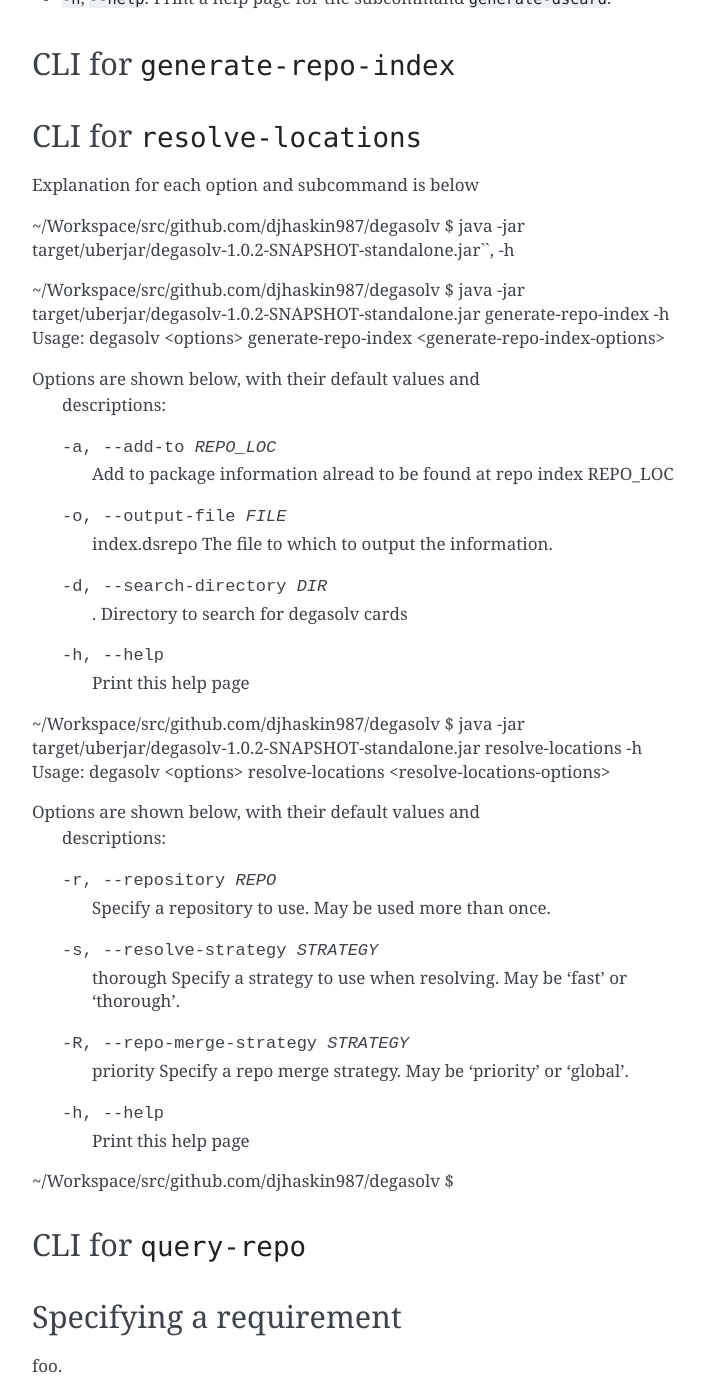
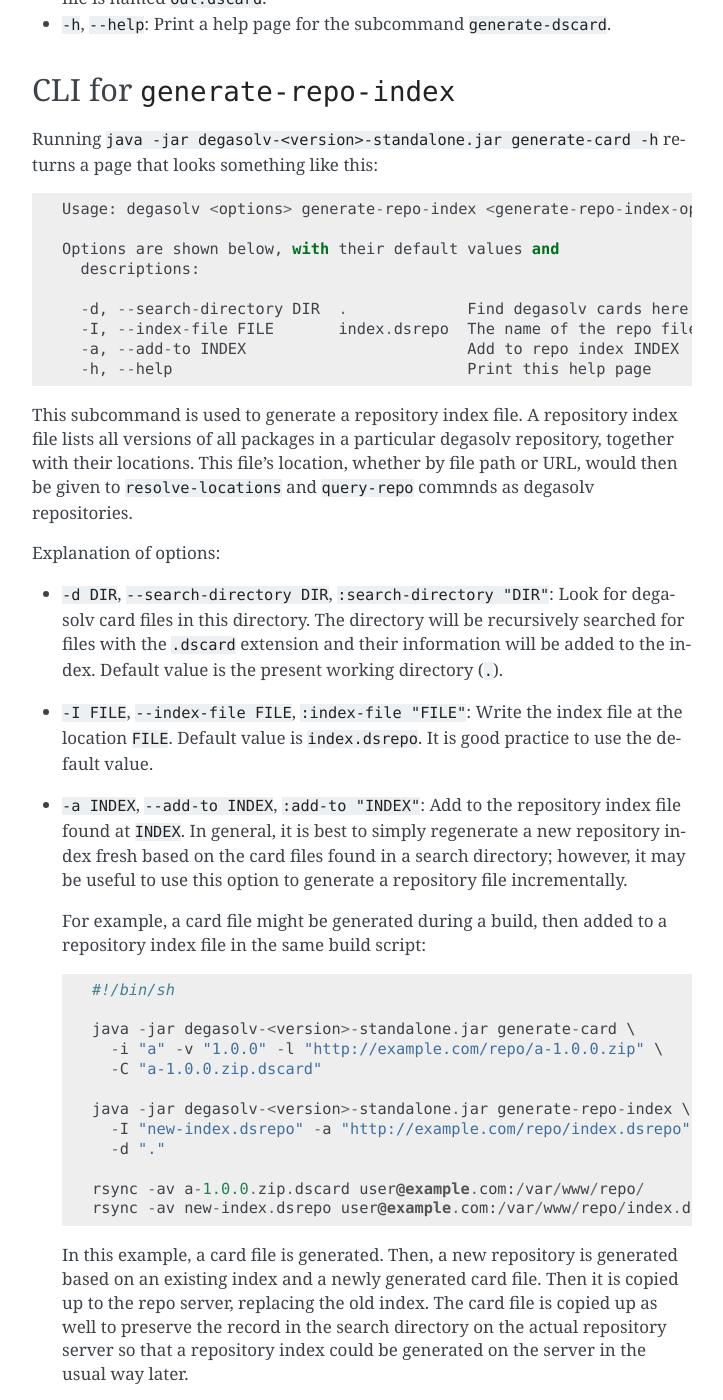
Before and after one commit to djhaskin987/degasolv, a Sphinx documentation site: the page built from docs/command-reference.rst, in a window 1280 px wide and 1400 px high, scrolled down 3169 px. Shown: the whole window, without its empty margins (388-1111 px from the left). Built offline with Sphinx 7.4.7, drawn with Linux system fonts in a browser that asks for light colours; some of the changed text lies outside the part shown.

Commit message:
Get help page under 80 characters

```diff
--- a/docs/command-reference.rst
+++ b/docs/command-reference.rst
@@ -40,26 +40,27 @@
        generate-repo-index --search-directory /some/directory \
        [...]
 
-  You could simply have a configuration file that looks like this::
+  A configuration file that looks like this could be used instead::
 
     ;; filename: config.edn
     {
         :search-directory "/some/directory"
     }
 
-  And use the configuration file like this::
+  With this command::
 
     java -jar degasolv-<version>-standalone.jar \
       --config-file "$PWD/config.edn" \
       generate-repo-index [...]
 
   A few notable exceptions to this rule is the ``--repository`` option
-  of the ``resolve-locations`` command, and the ``--requirement``
-  rule. This is because these option can be specified multiple times,
-  and so their configuration equivalent is named ``:repositories`` and
-  ``:requirements`` respectively, and they show up in the
-  configuration file as a list of strings. So, instead of using this
-  command::
+  of the ``resolve-locations`` and ``query-repo`` commands, and the
+  ``--requirement`` option of the ``generate-card`` and
+  ``resolve-locations`` commands. This is because these options can be
+  specified multiple times, and so their configuration file key
+  equivalents are named ``:repositories`` and ``:requirements``
+  respectively, and they show up in the configuration file as a list
+  of strings. So, instead of using this command::
 
     java -jar degasolv-<version>-standalone.jar \
       resolve-locations \
@@ -69,7 +70,7 @@
       --requirement "b"
       [...]
 
-  You might use this configuration file::
+  This configuration file might be used::
 
     ; filename: config.edn
     {
@@ -107,7 +108,7 @@
     -v, --version true                    Version of the package
     -l, --location true                   URL or filepath of the package
     -r, --requirement REQ                 List req, may be used multiple times
-    -o, --output-file FILE  ./out.dscard  The name of the card file
+    -C, --card-file FILE  ./out.dscard    The name of the card file
     -h, --help                            Print this help page
 
   The following options are required for subcommand `generate-card`:
@@ -144,13 +145,13 @@
   of strings in a configuration file. See :ref:`Specifying a
   requirement` for more information.
 
-- ``-o FILE``, ``--output-file FILE``, ``:output-file "FILE"``:
+- ``-C FILE``, ``--card-file FILE``, ``:card-file "FILE"``:
   Specify the name of the card file to generate. It is best practice
   to name this file after the name of the file referred to by the package's
   location with a ``.dscard`` extension. For example, if I created a card
   using the option ``--location http://example.com/repo/a-1.0.zip``,
-  I would name the output file ``a-1.0.zip.dscard``, as in
-  ``--output-file a-1.0.zip.dscard``. By default, the output file is named
+  I would name the card file ``a-1.0.zip.dscard``, as in
+  ``--card-file a-1.0.zip.dscard``. By default, the card file is named
   ``out.dscard``.
 
 - ``-h``, ``--help``: Print a help page for the subcommand ``generate-dscard``.
@@ -160,37 +161,94 @@
 CLI for ``generate-repo-index``
 -------------------------------
 
+Running ``java -jar degasolv-<version>-standalone.jar generate-card -h``
+returns a page that looks something like this::
 
+  Usage: degasolv <options> generate-repo-index <generate-repo-index-options>
+
+  Options are shown below, with their default values and
+    descriptions:
+
+    -d, --search-directory DIR  .             Find degasolv cards here
+    -I, --index-file FILE       index.dsrepo  The name of the repo file
+    -a, --add-to INDEX                        Add to repo index INDEX
+    -h, --help                                Print this help page
+
+This subcommand is used to generate a repository index file. A
+repository index file lists all versions of all packages in a
+particular degasolv repository, together with their locations. This
+file's location, whether by file path or URL, would then be given to
+``resolve-locations`` and ``query-repo`` commnds as degasolv
+repositories.
+
+Explanation of options:
+
+- ``-d DIR``, ``--search-directory DIR``, ``:search-directory "DIR"``:
+  Look for degasolv card files in this directory. The directory will
+  be recursively searched for files with the ``.dscard`` extension and
+  their information will be added to the index. Default value is the
+  present working directory (``.``).
+
+- ``-I FILE``, ``--index-file FILE``, ``:index-file "FILE"``: Write the
+  index file at the location ``FILE``. Default value is ``index.dsrepo``. It is
+  good practice to use the default value.
+
+- ``-a INDEX``, ``--add-to INDEX``, ``:add-to "INDEX"``: Add to
+  the repository index file found at ``INDEX``. In general, it is best
+  to simply regenerate a new repository index fresh based on the card files
+  found in a search directory; however, it may be useful to use this option
+  to generate a repository file incrementally.
+
+  For example, a card file might be generated during a build, then
+  added to a repository index file in the same build script::
+
+    #!/bin/sh
+
+    java -jar degasolv-<version>-standalone.jar generate-card \
+      -i "a" -v "1.0.0" -l "http://example.com/repo/a-1.0.0.zip" \
+      -C "a-1.0.0.zip.dscard"
+
+    java -jar degasolv-<version>-standalone.jar generate-repo-index \
+      -I "new-index.dsrepo" -a "http://example.com/repo/index.dsrepo" \
+      -d "."
+
+    rsync -av a-1.0.0.zip.dscard user@example.com:/var/www/repo/
+    rsync -av new-index.dsrepo user@example.com:/var/www/repo/index.dsrepo
+
+  In this example, a card file is generated. Then, a new repository is
+  generated based on an existing index and a newly generated card
+  file. Then it is copied up to the repo server, replacing the old
+  index. The card file is copied up as well to preserve the record in
+  the search directory on the actual repository server so that a
+  repository index could be generated on the server in the usual way
+  later.
 
 CLI for ``resolve-locations``
 -----------------------------
 
-Explanation for each option and subcommand is below
+Running ``java -jar degasolv-<version>-standalone.jar resolve-locations -h``
+returns a page that looks something like this::
 
+  Usage: degasolv <options> resolve-locations <resolve-locations-options>
 
-~/Workspace/src/github.com/djhaskin987/degasolv $ java -jar target/uberjar/degasolv-1.0.2-SNAPSHOT-standalone.jar``, -h
+  Options are shown below, with their default values and
+    descriptions:
 
-~/Workspace/src/github.com/djhaskin987/degasolv $ java -jar target/uberjar/degasolv-1.0.2-SNAPSHOT-standalone.jar generate-repo-index -h
-Usage: degasolv <options> generate-repo-index <generate-repo-index-options>
+    -r, --requirement REQ                Resolve req. May be used more than once.
+    -R, --repository INDEX               Use INDEX. May be used more than once.
+    -s, --resolve-strat STRAT  thorough  May be 'fast' or 'thorough'.
+    -S, --index-strat STRAT    priority  May be 'priority' or 'global'.
+    -h, --help                           Print this help page
 
-Options are shown below, with their default values and
-  descriptions:
+  The following options are required for subcommand `resolve-locations`:
 
-  -a, --add-to REPO_LOC                     Add to package information alread to be found at repo index REPO_LOC
-  -o, --output-file FILE      index.dsrepo  The file to which to output the information.
-  -d, --search-directory DIR  .             Directory to search for degasolv cards
-  -h, --help                                Print this help page
-~/Workspace/src/github.com/djhaskin987/degasolv $ java -jar target/uberjar/degasolv-1.0.2-SNAPSHOT-standalone.jar resolve-locations -h
-Usage: degasolv <options> resolve-locations <resolve-locations-options>
+    - `-R`, `--repository`, or the config file key `:repositories`.
+    - `-r`, `--requirement`, or the config file key `:requirements`.
 
-Options are shown below, with their default values and
-  descriptions:
-
-  -r, --repository REPO                         Specify a repository to use. May be used more than once.
-  -s, --resolve-strategy STRATEGY     thorough  Specify a strategy to use when resolving. May be 'fast' or 'thorough'.
-  -R, --repo-merge-strategy STRATEGY  priority  Specify a repo merge strategy. May be 'priority' or 'global'.
-  -h, --help                                    Print this help page
-~/Workspace/src/github.com/djhaskin987/degasolv $
+The ``resolve-locations`` command searches one or more repository index files,
+and uses the package information in them to attempt to resolve the requirements
+given at the command line. If successful, it outputs the name of each package
+in the solution it has found, together with that package's location.
 
 
 CLI for ``query-repo``
@@ -200,5 +258,3 @@
 
 Specifying a requirement
 ------------------------
-
-foo.
```
Also changed, not shown: other parts of docs/command-reference.rst (+1 -1 lines), 1 other file.
